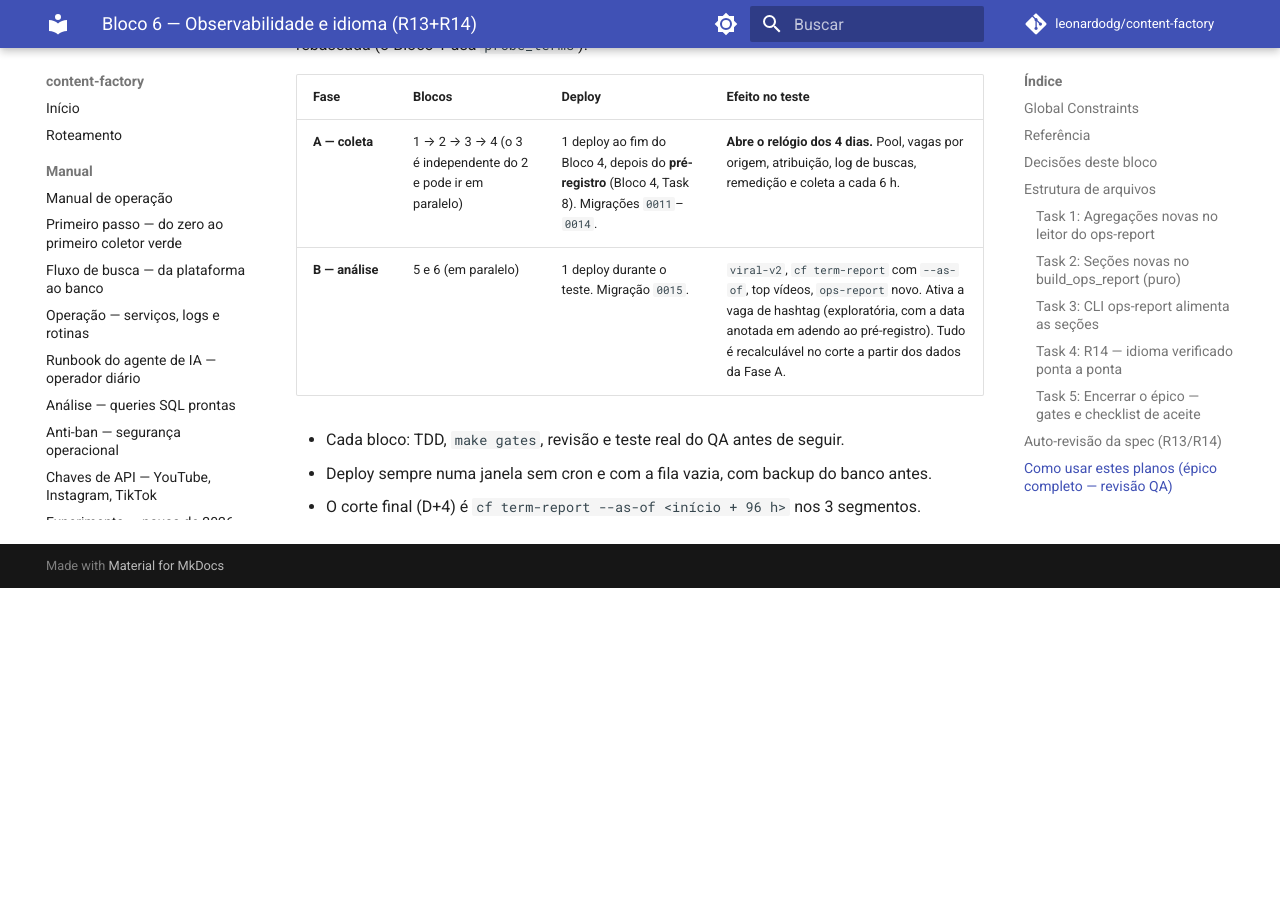
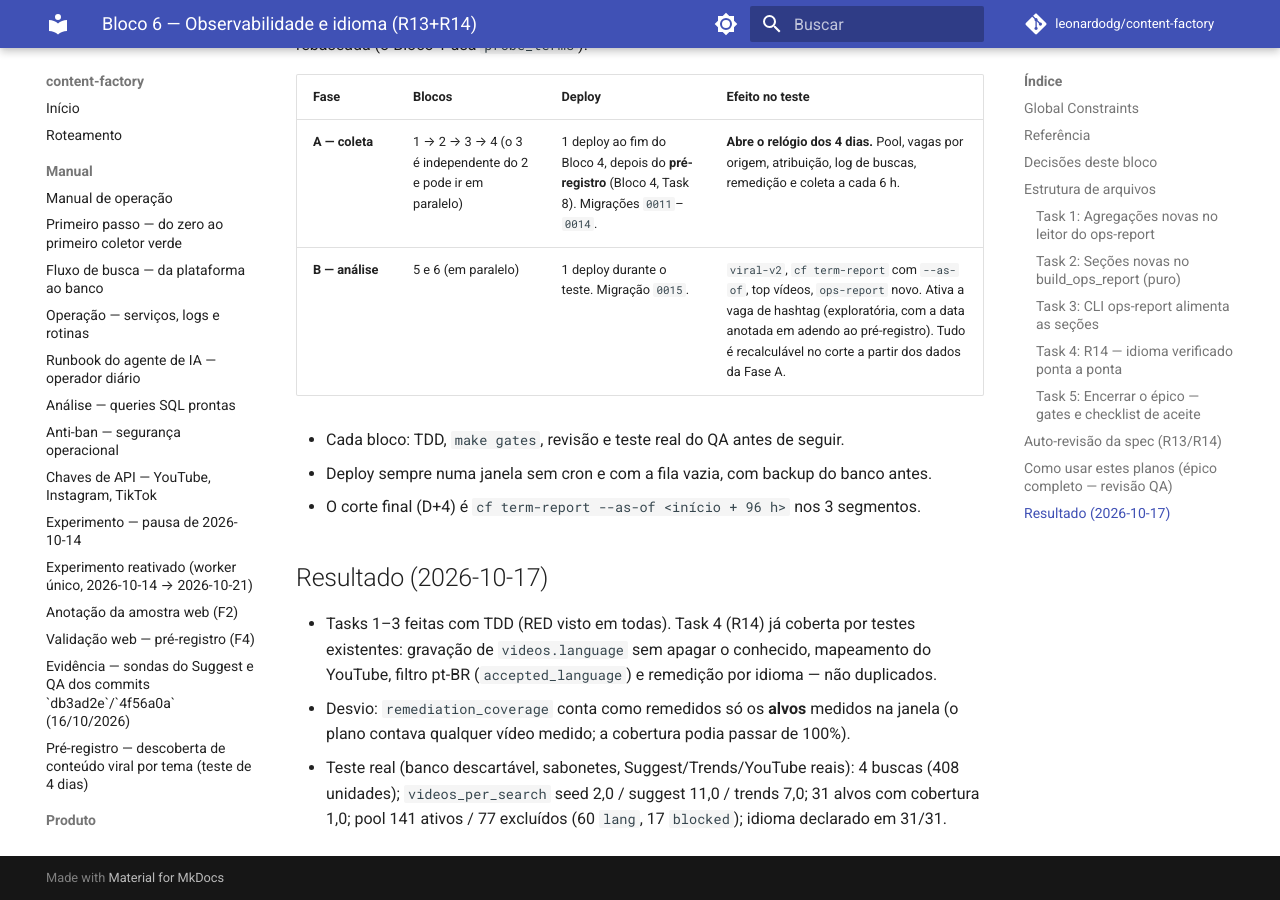
Before and after one commit to leonardodg/content-factory, an MkDocs documentation site: the page built from docs/ai-plans/2026-10-16-viral-por-tema-bloco-6-observabilidade.md, in a window 1280 px wide and 900 px high, scrolled down 8887 px. Built offline with MkDocs 1.6.1 and Material for MkDocs 9.7.7, drawn with Linux system fonts in a browser that asks for light colours; comment, search, counter and statistics services are not loaded; before the commit the page ends 9475 px from its top, so only the background shows below that.

Commit message:
docs(ops): secoes do teste viral no manual, HANDOFF e resultado do bloco 6
Co-Authored-By: Claude Opus 5.5 <noreply@anthropic.com>
Claude-Session: https://claude.ai/code/session_01MukVk9tmY1SbNMkib7uHyt

```diff
--- a/docs/ai-plans/2026-10-16-viral-por-tema-bloco-6-observabilidade.md
+++ b/docs/ai-plans/2026-10-16-viral-por-tema-bloco-6-observabilidade.md
@@ -376,3 +376,18 @@ git commit -am "docs(plans): bloco 6 e épico viral-por-tema concluídos — R13
 - Cada bloco: TDD, `make gates`, revisão e teste real do QA antes de seguir.
 - Deploy sempre numa janela sem cron e com a fila vazia, com backup do banco antes.
 - O corte final (D+4) é `cf term-report --as-of <início + 96 h>` nos 3 segmentos.
+
+
+## Resultado (2026-10-17)
+
+- Tasks 1–3 feitas com TDD (RED visto em todas). Task 4 (R14) já coberta por
+  testes existentes: gravação de `videos.language` sem apagar o conhecido,
+  mapeamento do YouTube, filtro pt-BR (`accepted_language`) e remedição por
+  idioma — não duplicados.
+- Desvio: `remediation_coverage` conta como remedidos só os **alvos** medidos
+  na janela (o plano contava qualquer vídeo medido; a cobertura podia passar
+  de 100%).
+- Teste real (banco descartável, sabonetes, Suggest/Trends/YouTube reais):
+  4 buscas (408 unidades); `videos_per_search` seed 2,0 / suggest 11,0 /
+  trends 7,0; 31 alvos com cobertura 1,0; pool 141 ativos / 77 excluídos
+  (60 `lang`, 17 `blocked`); idioma declarado em 31/31.
```
Also changed, not shown: docs/HANDOFF.md (+5 -2 lines), docs/manual/index.md (+1 -1 lines).
